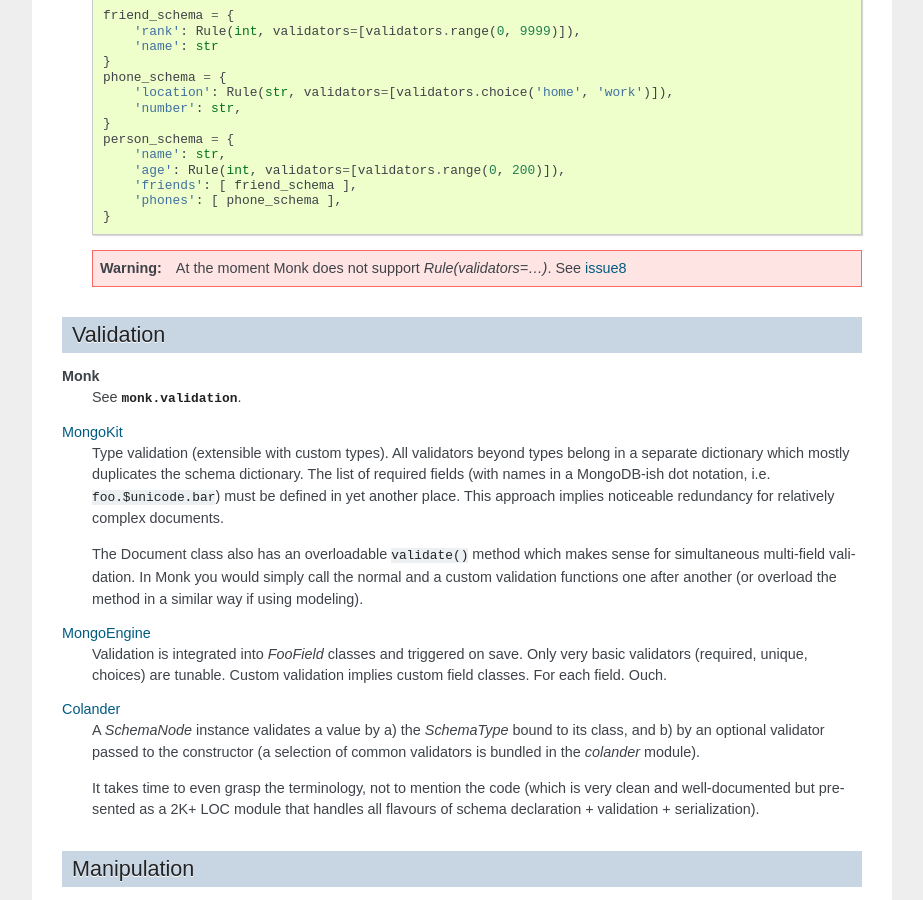
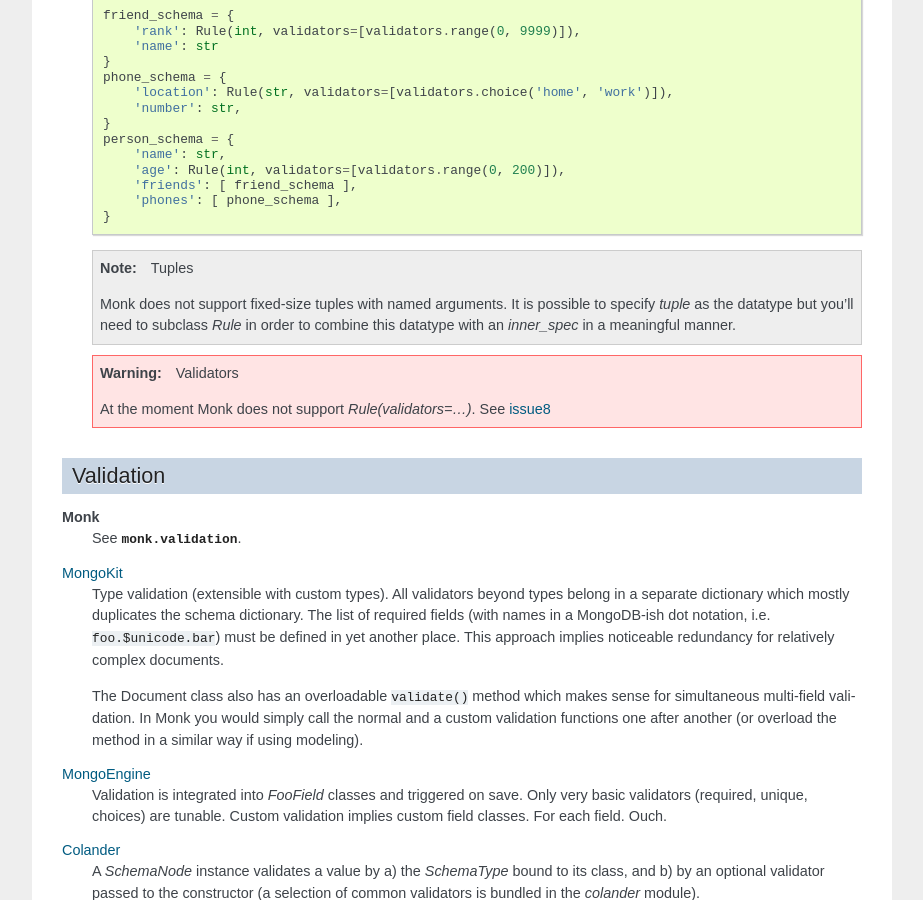
Before and after one commit to neithere/monk, a Sphinx documentation site: the page built from docs/similar.rst, in a window 1280 px wide and 900 px high, scrolled down 2486 px. Shown: the whole window, without its empty margins (198-1121 px from the left). Built offline with Sphinx 7.4.7, drawn with Linux system fonts in a browser that asks for light colours; the version number could not be read and is left out.

Commit message:
Update documentation

```diff
--- a/docs/similar.rst
+++ b/docs/similar.rst
@@ -160,7 +160,14 @@ Colander_
           'phones': [ phone_schema ],
       }
 
-  .. warning::
+  .. note:: Tuples
+
+     Monk does not support fixed-size tuples with named arguments.
+     It is possible to specify `tuple` as the datatype but you'll need
+     to subclass `Rule` in order to combine this datatype with an `inner_spec`
+     in a meaningful manner.
+
+  .. warning:: Validators
 
      At the moment Monk does not support `Rule(validators=...)`.
      See issue8_
```
